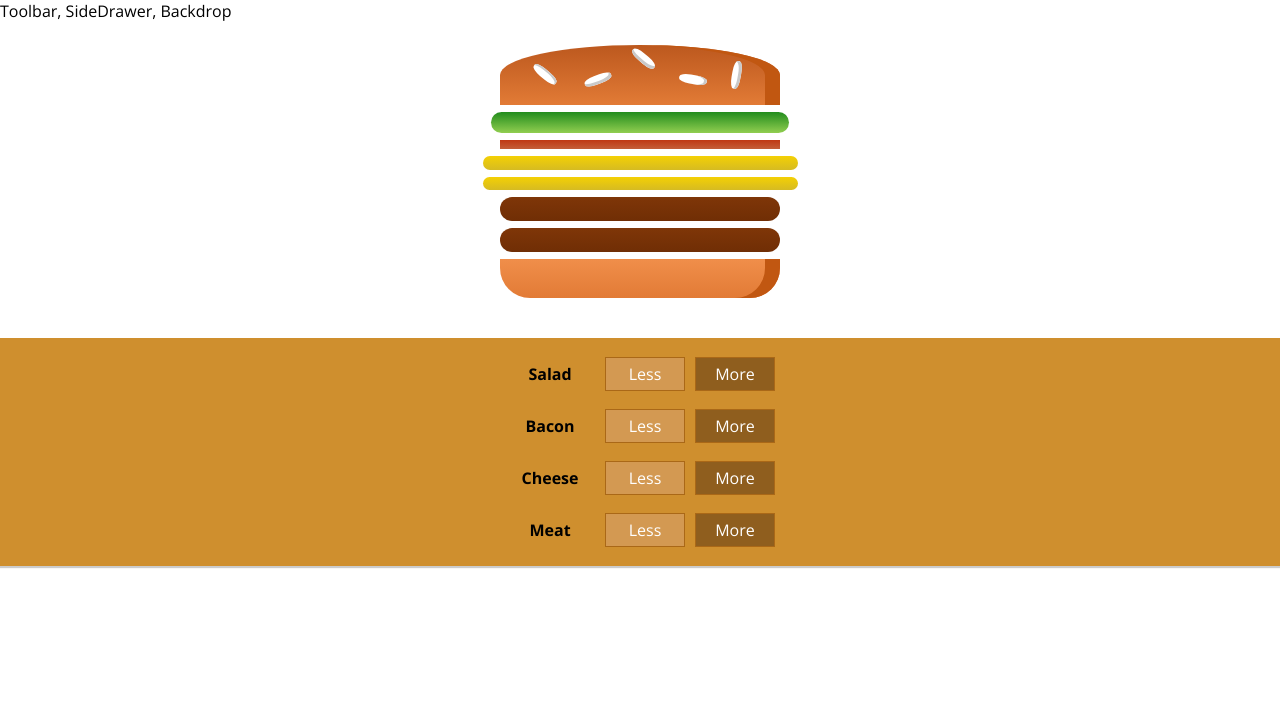
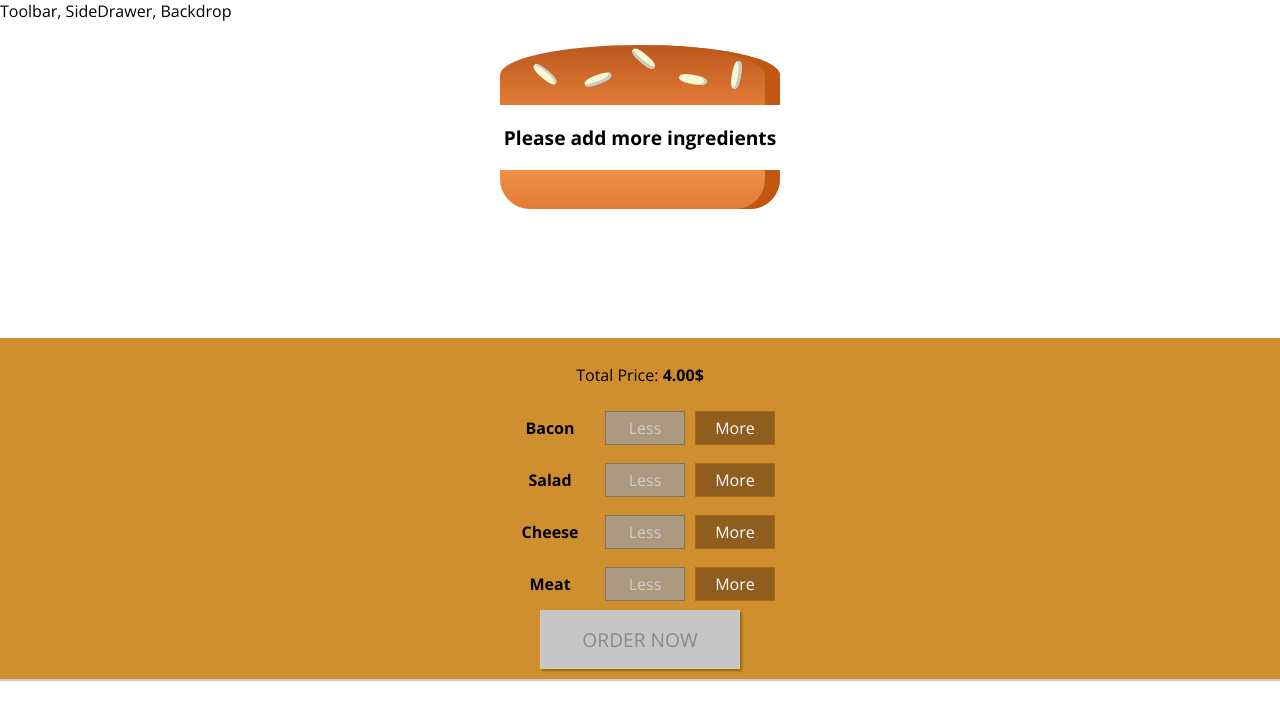
Before and after one commit to jesuscovam/burger-builder, a React (Create React App) app: page / in a window 1280 px wide. Shown: the top 720 px of the page. Built offline with nearby package versions, Linux system fonts and the light colour scheme.

Commit message:
everything working except for commented Modal in BurgerBuilder.js bc it has a conflict with the first BuildControl ingredients UI logic

```diff
--- a/src/components/Burger/BuildControls/BuildControl/BuildControl.js
+++ b/src/components/Burger/BuildControls/BuildControl/BuildControl.js
@@ -4,8 +4,16 @@
 const buildControl = props => (
   <div className={classes.BuildControl}>
     <div className={classes.Label}>{props.label}</div>
-    <button className={classes.Less}>Less</button>
-    <button className={classes.More}>More</button>
+    <button
+      className={classes.Less}
+      onClick={props.delete}
+      disabled={props.disabled}
+    >
+      Less
+    </button>
+    <button className={classes.More} onClick={props.add}>
+      More
+    </button>
   </div>
 );
 
--- a/src/components/Burger/BuildControls/BuildControls.js
+++ b/src/components/Burger/BuildControls/BuildControls.js
@@ -3,17 +3,37 @@
 import BuildControl from "./BuildControl/BuildControl";
 
 const controls = [
+  { label: "Bacon", type: "bacon" },
   { label: "Salad", type: "salad" },
-  { label: "Bacon", type: "bacon" },
   { label: "Cheese", type: "cheese" },
   { label: "Meat", type: "meat" }
 ];
 
-const buildControl = controls.map(ingredient => (
-  <BuildControl key={ingredient.label} label={ingredient.label} />
-));
-
-const buildControls = props => (
-  <div className={classes.BuildControls}>{buildControl}</div>
-);
+const buildControls = props => {
+  const buildControl = controls.map((ingredient, i) => (
+    <BuildControl
+      key={ingredient.label.concat(i)}
+      label={ingredient.label}
+      add={() => props.add(ingredient.type)}
+      delete={() => props.delete(ingredient.type)}
+      disabled={props.disabled[ingredient.type]}
+    />
+  ));
+  const price = props.price > 0 ? props.price.toFixed(2) : 0;
+  return (
+    <div className={classes.BuildControls}>
+      <p>
+        Total Price: <strong>{price}$</strong>
+      </p>
+      {buildControl}
+      <button
+        className={classes.OrderButton}
+        disabled={!props.purchasable}
+        onClick={props.purchasing}
+      >
+        ORDER NOW
+      </button>
+    </div>
+  );
+};
 export default buildControls;
--- a/src/components/Burger/BuildControls/BuildControls.module.css
+++ b/src/components/Burger/BuildControls/BuildControls.module.css
@@ -8,3 +8,47 @@
   margin-bottom: auto;
   padding: 10px 0;
 }
+
+.OrderButton {
+  background-color: #dad735;
+  outline: none;
+  cursor: pointer;
+  align-self: center;
+  width: 200px;
+  border: 1px solid #966909;
+  color: #966909;
+  font-family: inherit;
+  font-size: 1.2em;
+  padding: 15px 30px;
+  box-shadow: 2px 2px 2px #966909;
+}
+
+.OrderButton:hover,
+.OrderButton:active {
+  background-color: #a0db41;
+  border: 1px solid #966909;
+  color: #966909;
+}
+
+.OrderButton:disabled {
+  background-color: #c7c6c6;
+  cursor: not-allowed;
+  border: 1px solid #ccc;
+  color: #888888;
+}
+
+.OrderButton:not(:disabled) {
+  animation: enable 0.3s linear;
+}
+
+@keyframes enable {
+  0% {
+    transform: scale(1);
+  }
+  60% {
+    transform: scale(1.1);
+  }
+  100% {
+    transform: scale(1);
+  }
+}
--- a/src/components/Burger/Burger.js
+++ b/src/components/Burger/Burger.js
@@ -3,16 +3,24 @@
 import BurgerIngredient from "./Burgeringredient/Burgeringredient";
 
 const burger = props => {
-  let transformedIngredients = Object.keys(props.ingredients).map(igKey =>
-    [...Array(props.ingredients[igKey])].map((_, i) => (
-      <BurgerIngredient key={igKey + i} type={igKey} />
-    ))
-  );
+  let transformedIngredients = Object.keys(props.ingredients)
+    .map(igKey =>
+      [...Array(props.ingredients[igKey])].map((_, i) => (
+        <BurgerIngredient key={igKey + i} type={igKey} />
+      ))
+    )
+    .reduce((acc, el) => acc.concat(el), []);
+  const showIngredients =
+    transformedIngredients.length > 0 ? (
+      transformedIngredients
+    ) : (
+      <p>Please add more ingredients</p>
+    );
   console.log(transformedIngredients);
   return (
     <div className={classes.Burger}>
       <BurgerIngredient type="bread-top" />
-      {transformedIngredients}
+      {showIngredients}
       <BurgerIngredient type="bread-bottom" />
     </div>
   );
--- a/src/components/Burger/Burgeringredient/BurgerIngredient.module.css
+++ b/src/components/Burger/Burgeringredient/BurgerIngredient.module.css
@@ -1,7 +1,7 @@
 .BreadBottom {
   height: 13%;
   width: 80%;
-    background: linear-gradient(#F08E4A, #e27b36);
+  background: linear-gradient(#f08e4a, #e27b36);
   border-radius: 0 0 30px 30px;
   box-shadow: inset -15px 0 #c15711;
   margin: 2% auto;
@@ -21,7 +21,7 @@
   width: 10%;
   height: 15%;
   position: absolute;
-    background-color: white;
+  background-color: lightgoldenrodyellow;
   left: 30%;
   top: 50%;
   border-radius: 40%;
@@ -34,7 +34,7 @@
   width: 100%;
   height: 100%;
   position: absolute;
-    background-color: white;
+  background-color: lightgoldenrodyellow;
   left: -170%;
   top: -260%;
   border-radius: 40%;
@@ -47,7 +47,7 @@
   width: 100%;
   height: 100%;
   position: absolute;
-    background-color: white;
+  background-color: lightgoldenrodyellow;
   left: 180%;
   top: -50%;
   border-radius: 40%;
@@ -59,7 +59,7 @@
   width: 10%;
   height: 15%;
   position: absolute;
-    background-color: white;
+  background-color: lightgoldenrodyellow;
   left: 64%;
   top: 50%;
   border-radius: 40%;
@@ -72,14 +72,13 @@
   width: 100%;
   height: 100%;
   position: absolute;
-    background-color: white;
+  background-color: lightgoldenrodyellow;
   left: 150%;
   top: -130%;
   border-radius: 40%;
   transform: rotate(90deg);
   box-shadow: inset 1px 3px #c9c9c9;
 }
-
 
 .Meat {
   width: 80%;
--- /dev/null
+++ b/src/components/Burger/OrderSummary/OrderSummary.js
@@ -0,0 +1,22 @@
+import React from "react";
+import Aux from "../../../hoc/Aux";
+const orderSummary = props => {
+  const ingredients = Object.keys(props.ingredients).map((igKey, i) => {
+    return (
+      <li key={igKey + i}>
+        <span style={{ textTransform: "capitalize" }}>{igKey}</span>:{" "}
+        {props.ingredients[igKey]}
+      </li>
+    );
+  });
+  return (
+    <Aux>
+      <h3>Your Order</h3>
+      <p>A delicious burger with the following ingredients: </p>
+      <ul>{ingredients}</ul>
+      <p>Continue to checkout?</p>
+    </Aux>
+  );
+};
+
+export default orderSummary;
--- /dev/null
+++ b/src/components/UI/Modal/Modal.js
@@ -0,0 +1,15 @@
+import React from "react";
+import classes from "./Modal.module.css";
+const Modal = props => (
+  <div
+    className={classes.Modal}
+    style={{
+      transform: props.show ? "translateY(0)" : "trasnlateY(-100vh)",
+      opacity: props.show ? "1" : "0"
+    }}
+  >
+    {props.children}
+  </div>
+);
+
+export default Modal;
--- /dev/null
+++ b/src/components/UI/Modal/Modal.module.css
@@ -0,0 +1,20 @@
+.Modal {
+  position: fixed;
+  z-index: 500;
+  background-color: white;
+  width: 70%;
+  border: 1px solid #ccc;
+  box-shadow: 1px 1px 1px black;
+  padding: 16px;
+  left: 15%;
+  top: 30%;
+  box-sizing: border-box;
+  transition: all 0.3s ease-out;
+}
+
+@media (min-width: 600px) {
+  .Modal {
+    width: 500px;
+    left: calc(50% - 250px);
+  }
+}
--- a/src/containers/BurgerBuilder/BurgerBuilder.js
+++ b/src/containers/BurgerBuilder/BurgerBuilder.js
@@ -2,20 +2,89 @@
 import Aux from "../../hoc/Aux";
 import Burger from "../../components/Burger/Burger";
 import BuildControls from "../../components/Burger/BuildControls/BuildControls";
+import Modal from "../../components/UI/Modal/Modal";
+import OrderSummary from "../../components/Burger/OrderSummary/OrderSummary";
+
+const INGREDIENTS_PRICE = {
+  salad: 0.5,
+  cheese: 0.5,
+  bacon: 0.7,
+  meat: 1.3
+};
+
 class BurgerBuilder extends Component {
   state = {
     ingredients: {
-      salad: 1,
-      bacon: 1,
-      cheese: 2,
-      meat: 2
+      salad: 0,
+      bacon: 0,
+      cheese: 0,
+      meat: 0
+    },
+    purchasable: false,
+    totalPrice: 4,
+    purchasing: false
+  };
+
+  updatePurchase = nextIngredients => {
+    const ingredients = { ...nextIngredients };
+    const purchasableQtty = Object.keys(ingredients)
+      .map(igKey => ingredients[igKey])
+      .reduce((acc, el) => acc + el, 0);
+
+    this.setState({ purchasable: purchasableQtty > 0 });
+  };
+
+  addIngredient = type => {
+    const oldQtty = this.state.ingredients[type];
+    const newQtty = oldQtty + 1;
+
+    const nextIngredients = { ...this.state.ingredients };
+    nextIngredients[type] = newQtty;
+
+    const prevPrice = this.state.totalPrice;
+    const nextPrice = prevPrice + INGREDIENTS_PRICE[type];
+    this.setState({ ingredients: nextIngredients, totalPrice: nextPrice });
+    this.updatePurchase(nextIngredients);
+  };
+
+  deleteIngredient = type => {
+    const oldQtty = this.state.ingredients[type];
+    if (oldQtty <= 0) {
+      return;
     }
+    const newQtty = oldQtty - 1;
+    const nextIngredients = { ...this.state.ingredients };
+    nextIngredients[type] = newQtty;
+
+    const oldPrice = this.state.totalPrice;
+    const newPrice = oldPrice - INGREDIENTS_PRICE[type];
+    this.setState({ ingredients: nextIngredients, totalPrice: newPrice });
+    this.updatePurchase(nextIngredients);
+  };
+
+  purchaseHandler = () => {
+    const purchasing = !this.state.purchasing;
+    this.setState({ purchasing });
   };
   render() {
+    const disabledInfo = { ...this.state.ingredients };
+    for (let key in disabledInfo) {
+      disabledInfo[key] = disabledInfo[key] <= 0;
+    }
     return (
       <Aux>
+        {/* <Modal show={this.state.purchasing}>
+          <OrderSummary ingredients={this.state.ingredients} />
+        </Modal> */}
         <Burger ingredients={this.state.ingredients} />
-        <BuildControls />
+        <BuildControls
+          add={this.addIngredient}
+          delete={this.deleteIngredient}
+          disabled={disabledInfo}
+          price={this.state.totalPrice}
+          purchasable={this.state.purchasable}
+          purchasing={this.purchaseHandler}
+        />
       </Aux>
     );
   }
```
Also changed, not shown: src/components/UI/Backdrop/Backdrop.js (added). Lines whose indentation alone changed are shown as unchanged.
